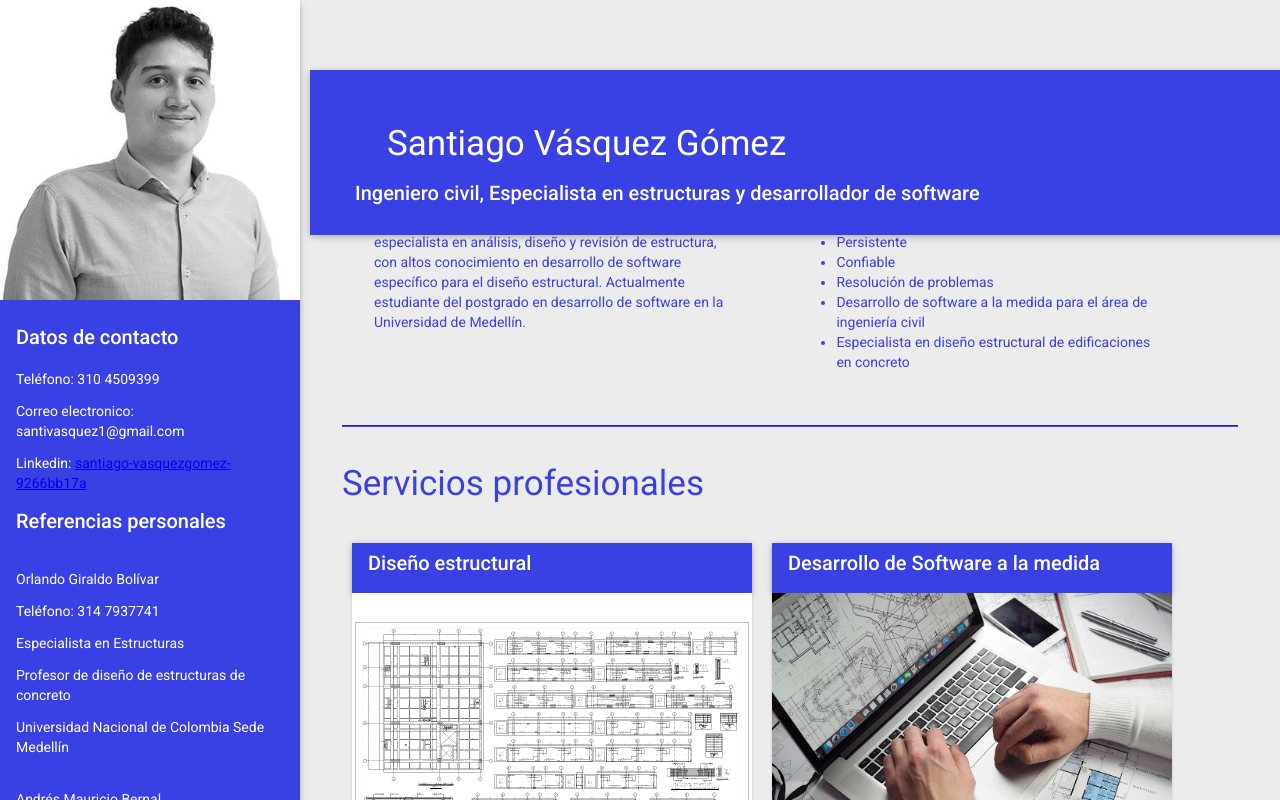
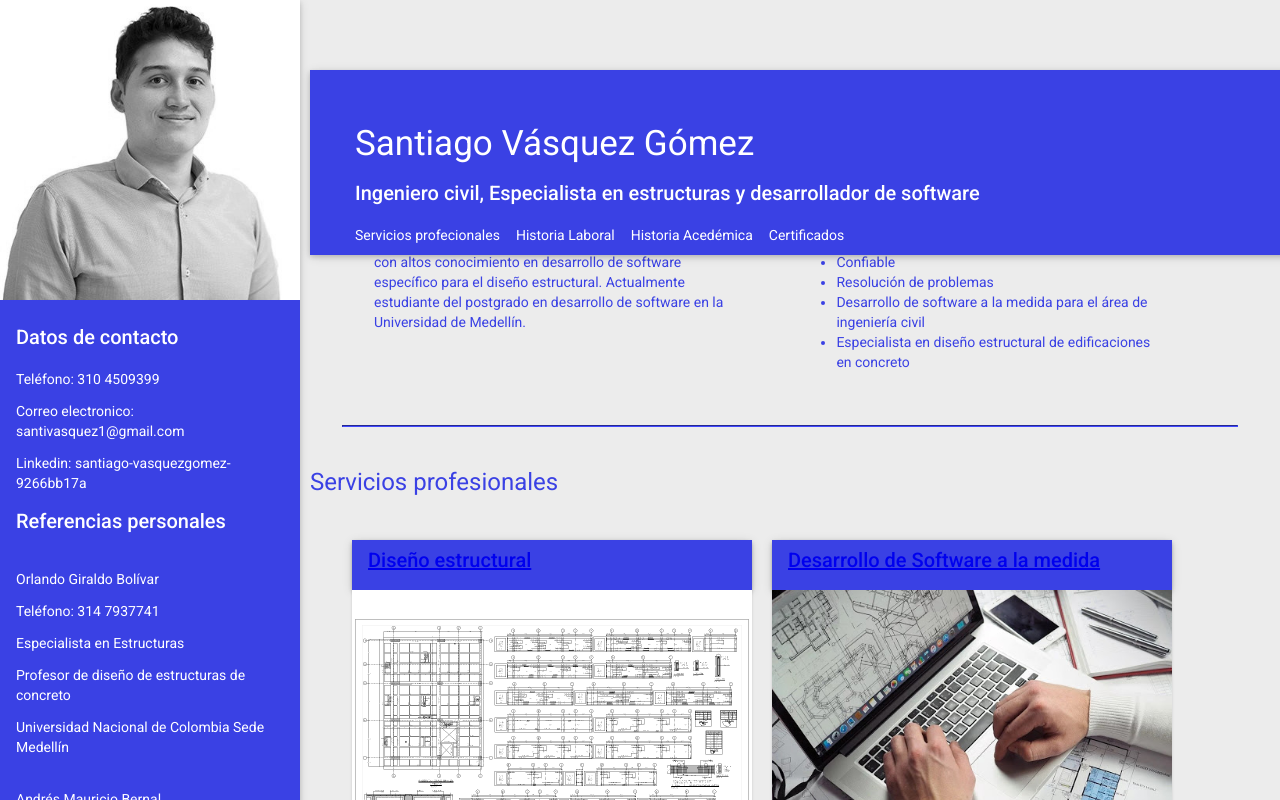
Before and after one commit to santiagovasquez1/PaginaWebPersonal, an Angular app: page / in a window 1280 px wide. Shown: the top 800 px of the page. Built offline with nearby package versions, Linux system fonts and the light colour scheme.

Commit message:
Modificacon navmenu

```diff
--- a/package.json
+++ b/package.json
@@ -11,6 +11,7 @@
   },
   "private": true,
   "dependencies": {
+    "@angular-devkit/build-webpack": "^0.1001.6",
     "@angular/animations": "~9.1.11",
     "@angular/cdk": "^9.2.4",
     "@angular/common": "~9.1.11",
--- a/src/app/Component/datos-contacto/datos-contacto.component.css
+++ b/src/app/Component/datos-contacto/datos-contacto.component.css
@@ -0,0 +1,7 @@
+.Link{
+    color: white;
+}
+
+.Link:hover{
+    color:black ;
+}
--- a/src/app/Component/datos-contacto/datos-contacto.component.html
+++ b/src/app/Component/datos-contacto/datos-contacto.component.html
@@ -2,7 +2,7 @@
 <p>Teléfono: {{santiago.telefono}}</p>
 <p>Correo electronico: {{santiago.correo}}</p>
 <p>Linkedin:
-    <a href="https://www.linkedin.com/in/santiago-vasquez-gomez-9266bb17a/">santiago-vasquezgomez- 9266bb17a</a>
+    <a class="Link" href="https://www.linkedin.com/in/santiago-vasquez-gomez-9266bb17a/">santiago-vasquezgomez- 9266bb17a</a>
 </p>
 
 <h2 id="TituloReferencia">Referencias personales</h2>
--- a/src/app/Component/info-personal/info-personal.component.css
+++ b/src/app/Component/info-personal/info-personal.component.css
@@ -10,6 +10,8 @@
     line-height: 1em;
     text-align: left;
 }
+
+
 
 .ResumenAptitudes {
     display: flex;
--- a/src/app/Component/servicios-prof/servicios-prof.component.html
+++ b/src/app/Component/servicios-prof/servicios-prof.component.html
@@ -1,6 +1,6 @@
 <mat-card class="servicio-card">
     <mat-card-header>
-        <mat-card-title class="card-title">{{servicioProf.tipoServ}}</mat-card-title>
+        <mat-card-title class="card-title"><a href=#>{{servicioProf.tipoServ}}</a></mat-card-title>
     </mat-card-header>
     <img [src]="servicioProf.urlServicio" alt={{servicioProf.tipoServ}}>
     <mat-card-content>
--- a/src/app/app.component.html
+++ b/src/app/app.component.html
@@ -9,19 +9,33 @@
         <div class="header">
             <h1>{{santiago.nombre}}</h1>
             <h2>Ingeniero civil, Especialista en estructuras y desarrollador de software</h2>
+            <ul>
+                <li>
+                    <a class="Link" href="#serviciosProfecionales">Servicios profecionales</a>
+                </li>
+                <li>
+                    <a class="Link" href="#historiaLaboral">Historia Laboral</a>
+                </li>
+                <li>
+                    <a class="Link" href="#historiaAcademica">Historia Acedémica</a>
+                </li>
+                <li>
+                    <a class="Link" href="#certificados">Certificados</a>
+                </li>
+            </ul>
         </div>
         <app-info-personal></app-info-personal>
         <h1>Servicios profesionales</h1>
-        <div class="cardsContainer">
+        <div class="cardsContainer" id="serviciosProfecionales">
             <app-servicios-prof *ngFor="let servicio of santiago.serviciosProfesionales" [servicioProf]="servicio"></app-servicios-prof>
         </div>
-        <hr>
+        <hr id="historiaLaboral">
         <h1>Historia laboral</h1>
         <app-historia-laboral *ngFor="let historia of santiago.historiasLaborales" [historiaLaboral]="historia"></app-historia-laboral>
-        <hr>
+        <hr id="historiaAcademica">
         <h1>Historia Académica</h1>
         <app-historia-academica *ngFor="let histAcademica of santiago.historiasAcademicas" [historiaAcademica]="histAcademica"></app-historia-academica>
-        <hr>
+        <hr id="certificados">
         <h1>Certificados</h1>
         <div class="cardsContainer">
             <app-certificado *ngFor="let certificado of santiago.cursosCertificado" [certificado]="certificado"></app-certificado>
--- a/src/styles.css
+++ b/src/styles.css
@@ -39,6 +39,16 @@ mat-card {
     color: #3a41e4;
 }
 
+
+.Link{
+    text-decoration: none;
+    color: white;
+}
+
+.Link:hover{
+    color: gray;
+}
+
 .InfoPersonal {
     background-color: #3a41e4;
     padding: 0rem;
@@ -48,10 +58,12 @@ mat-card {
     min-height: 100%;
     position: fixed;
     box-shadow: 0 2px 5px 0 rgba(0, 0, 0, .16), 0 2px 10px 0 rgba(0, 0, 0, .12);
+
 }
 
 .Referenciacontainer {
     padding: 1rem;
+    overflow: auto;
 }
 
 .InfoPersonal img {
@@ -86,8 +98,25 @@ mat-card {
     box-shadow: 0 2px 5px 0 rgba(0, 0, 0, .16), 0 2px 10px 0 rgba(0, 0, 0, .12);
 }
 
-.historiaContainer h1 {
-    padding-left: 2rem;
+.header ul{
+    list-style-type: none;
+    margin: 0;
+    padding: 0;
+}
+
+
+.header li{
+    display: inline
+}
+
+.header li a{
+    padding-left: 0;
+    padding-right: 16px;
+    padding-top: 0;
+}
+
+.header h1{
+    padding-left: 0rem;
     padding-right: 2rem;
     font-size: 2.5em;
     line-height: 1em;
```
Also changed, not shown: 1 other file (tests, documents, lock files or other folders).
